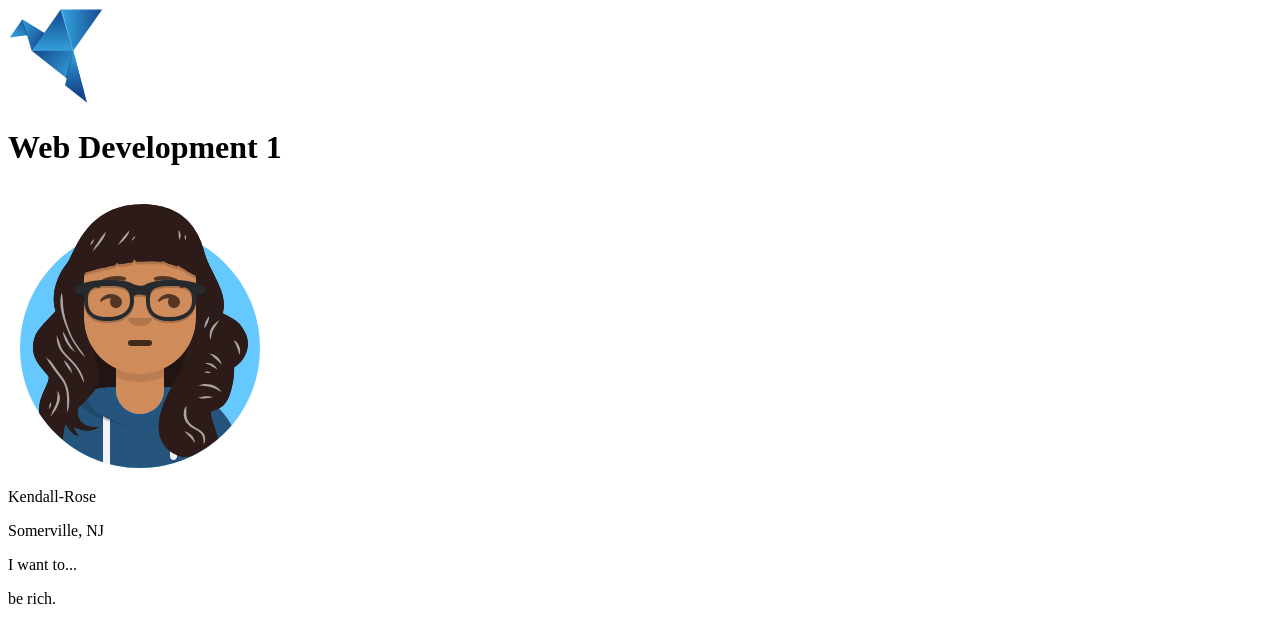
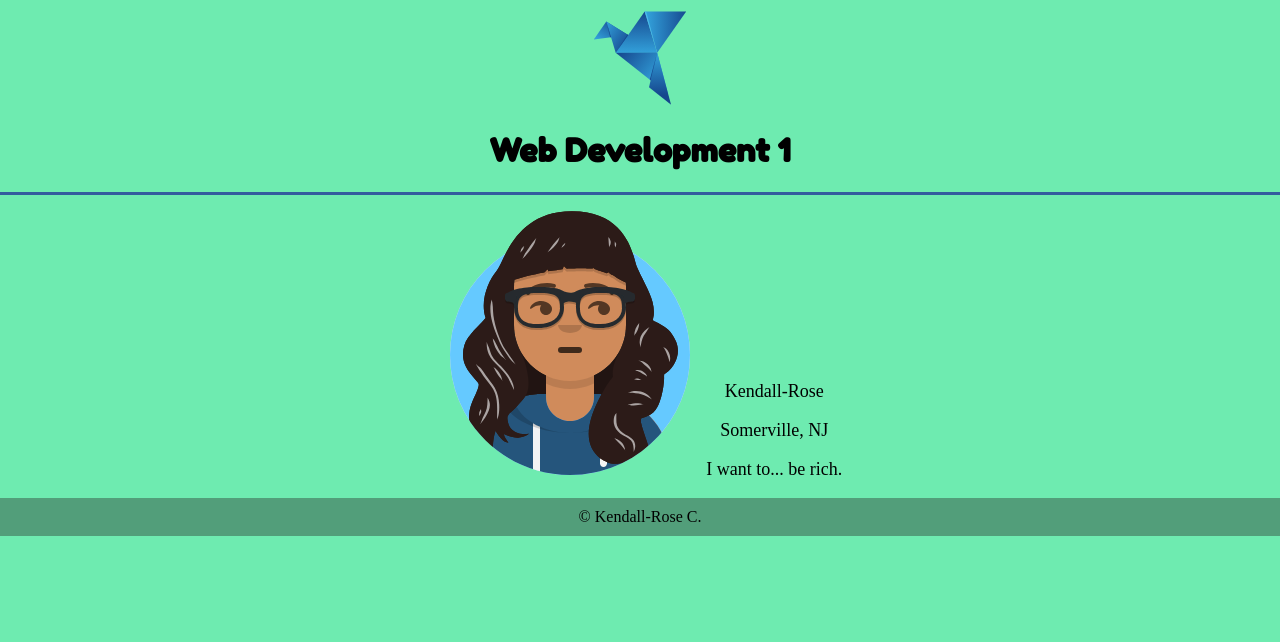
Before and after one commit to RVCC-IDMX/about-me-holybubbles, a plain HTML site: page index.html in a window 1280 px wide. Drawn offline with Linux system fonts and the light colour scheme; a web font is replaced by a local one.

Commit message:
Adding Some Style

```diff
--- /dev/null
+++ b/css/style.css
@@ -0,0 +1,47 @@
+/* Color palette
+#529E7A dark green
+#6EEBB0 light green
+#EB9B63 beige
+#335C9E dark blue
+#5790EB light blue
+*/
+
+body {
+    background-color: #6EEBB0;
+    text-align: center;
+    font-family: 'Labrada', serif;
+
+    margin: 0;
+}
+
+h1 {
+    font-family: 'Fredoka One', cursive;
+
+}
+
+header {
+    margin-top: 10px;
+    border-bottom: 3px solid #335C9E;
+}
+
+main {
+    font-size: 18px;
+    max-width: 1800px;
+    margin: 0 auto;
+}
+
+main section div {
+    display: inline-block;
+    color: #000;
+    height: 100%;
+}
+
+main section {
+    color: #335C9E;
+}
+
+footer {
+    background-color: #529E7A;
+    padding: 10px;
+    margin: 0;
+}
--- a/index.html
+++ b/index.html
@@ -6,6 +6,14 @@
     <meta http-equiv="X-UA-Compatible" content="IE=edge">
     <meta name="viewport" content="width=device-width, initial-scale=1.0">
     <title>About Me</title>
+
+    <link rel="preconnect" href="https://fonts.googleapis.com">
+    <link rel="preconnect" href="https://fonts.gstatic.com" crossorigin>
+    <link
+        href="https://fonts.googleapis.com/css2?family=Fredoka+One&family=Labrada:ital,wght@0,300;0,400;0,500;0,700;1,400&display=swap"
+        rel="stylesheet">
+
+    <link rel="stylesheet" href="css/style.css">
 </head>
 
 <body>
@@ -16,17 +24,18 @@
     <main>
         <section>
             <img src="images/avataaars.svg" alt="Avator Image of Myself">
-            <p>Kendall-Rose</p>
-            <p>Somerville, NJ</p>
-
             <div>
-                <p>I want to...</p>
-                <p>be rich.</p>
+                <p>Kendall-Rose</p>
+                <p>Somerville, NJ</p>
+                <p>I want to... be rich.</p>
             </div>
         </section>
 
     </main>
 
+    <footer>
+        &copy; Kendall-Rose C.
+    </footer>
 </body>
 
 </html>
```
